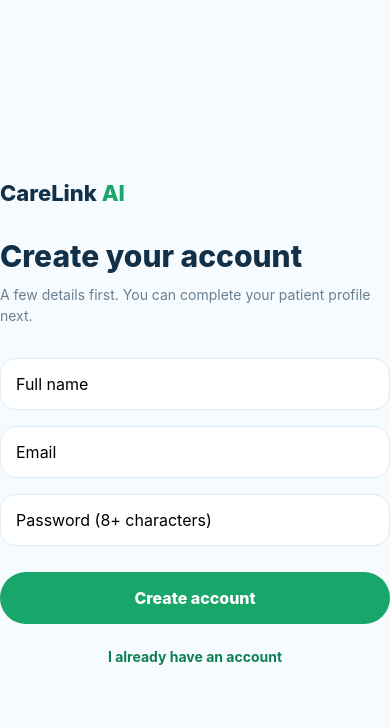
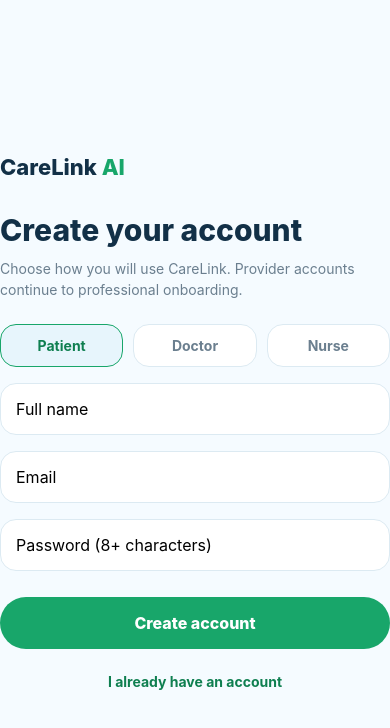
Before and after one commit to Darkcybereagle/CareLink, a React Native app in the folder mobile/: screen /Register in a window 390 px wide. Shown: the top 728 px of the page. Built offline with nearby package versions, Linux system fonts and the light colour scheme; no server answers.

Commit message:
Add CareLink patient doctor and nurse account selection

```diff
--- a/mobile/src/screens/RegisterScreen.tsx
+++ b/mobile/src/screens/RegisterScreen.tsx
@@ -1,5 +1,5 @@
 import React, { useState } from "react";
-import { Alert, KeyboardAvoidingView, Platform, Pressable, SafeAreaView, StyleSheet, Text, TextInput } from "react-native";
+import { Alert, KeyboardAvoidingView, Platform, Pressable, SafeAreaView, StyleSheet, Text, TextInput, View } from "react-native";
 import { NativeStackScreenProps } from "@react-navigation/native-stack";
 import { RootStackParamList } from "../../App";
 import { useAuth } from "../auth/AuthContext";
@@ -12,14 +12,15 @@
   const [name, setName] = useState("");
   const [email, setEmail] = useState("");
   const [password, setPassword] = useState("");
+  const [role, setRole] = useState<"patient" | "doctor" | "nurse">("patient");
   const [busy, setBusy] = useState(false);
 
   async function submit() {
     if (!name || !email || password.length < 8) return Alert.alert("CareLink", "Enter your name, email and a password of at least 8 characters.");
     setBusy(true);
     try {
-      await signUp(name.trim(), email.trim(), password);
-      navigation.reset({ index: 0, routes: [{ name: "Onboarding" }] });
+      const destination = await signUp(name.trim(), email.trim(), password, role);
+      navigation.reset({ index: 0, routes: [{ name: destination === "onboarding" ? "Onboarding" : destination === "providerSetup" ? "ProviderSetup" : "Home" }] });
     } catch (error) {
       Alert.alert("Registration failed", error instanceof Error ? error.message : "Please try again.");
     } finally { setBusy(false); }
@@ -30,7 +31,14 @@
       <KeyboardAvoidingView behavior={Platform.OS === "ios" ? "padding" : undefined} style={styles.wrap}>
         <Text style={styles.brand}>CareLink <Text style={styles.ai}>AI</Text></Text>
         <Text style={styles.title}>Create your account</Text>
-        <Text style={styles.subtitle}>A few details first. You can complete your patient profile next.</Text>
+        <Text style={styles.subtitle}>Choose how you will use CareLink. Provider accounts continue to professional onboarding.</Text>
+        <View style={styles.roles}>
+          {([["patient", "Patient"], ["doctor", "Doctor"], ["nurse", "Nurse"]] as const).map(([value, label]) => (
+            <Pressable key={value} onPress={() => setRole(value)} style={[styles.role, role === value && styles.roleSelected]}>
+              <Text style={[styles.roleText, role === value && styles.roleTextSelected]}>{label}</Text>
+            </Pressable>
+          ))}
+        </View>
         <TextInput style={styles.input} placeholder="Full name" value={name} onChangeText={setName} />
         <TextInput style={styles.input} placeholder="Email" autoCapitalize="none" keyboardType="email-address" value={email} onChangeText={setEmail} />
         <TextInput style={styles.input} placeholder="Password (8+ characters)" secureTextEntry value={password} onChangeText={setPassword} />
@@ -47,7 +55,12 @@
   brand: { fontSize: 22, fontWeight: "800", color: colors.text, marginBottom: spacing.xl },
   ai: { color: colors.primary },
   title: { fontSize: 30, fontWeight: "800", color: colors.text },
-  subtitle: { color: colors.muted, marginTop: spacing.sm, marginBottom: spacing.xl, lineHeight: 21 },
+  subtitle: { color: colors.muted, marginTop: spacing.sm, marginBottom: spacing.lg, lineHeight: 21 },
+  roles: { flexDirection: "row", gap: spacing.sm, marginBottom: spacing.md },
+  role: { flex: 1, borderWidth: 1, borderColor: colors.border, backgroundColor: colors.surface, paddingVertical: 12, borderRadius: radius.md, alignItems: "center" },
+  roleSelected: { backgroundColor: colors.blueSoft, borderColor: colors.primary },
+  roleText: { color: colors.muted, fontWeight: "700" },
+  roleTextSelected: { color: colors.primaryDark },
   input: { backgroundColor: colors.surface, borderWidth: 1, borderColor: colors.border, borderRadius: radius.md, padding: 15, marginBottom: spacing.md, fontSize: 16 },
   primary: { backgroundColor: colors.primary, borderRadius: radius.pill, paddingVertical: 16, alignItems: "center", marginTop: spacing.sm },
   primaryText: { color: "#fff", fontWeight: "800", fontSize: 16 },
```
